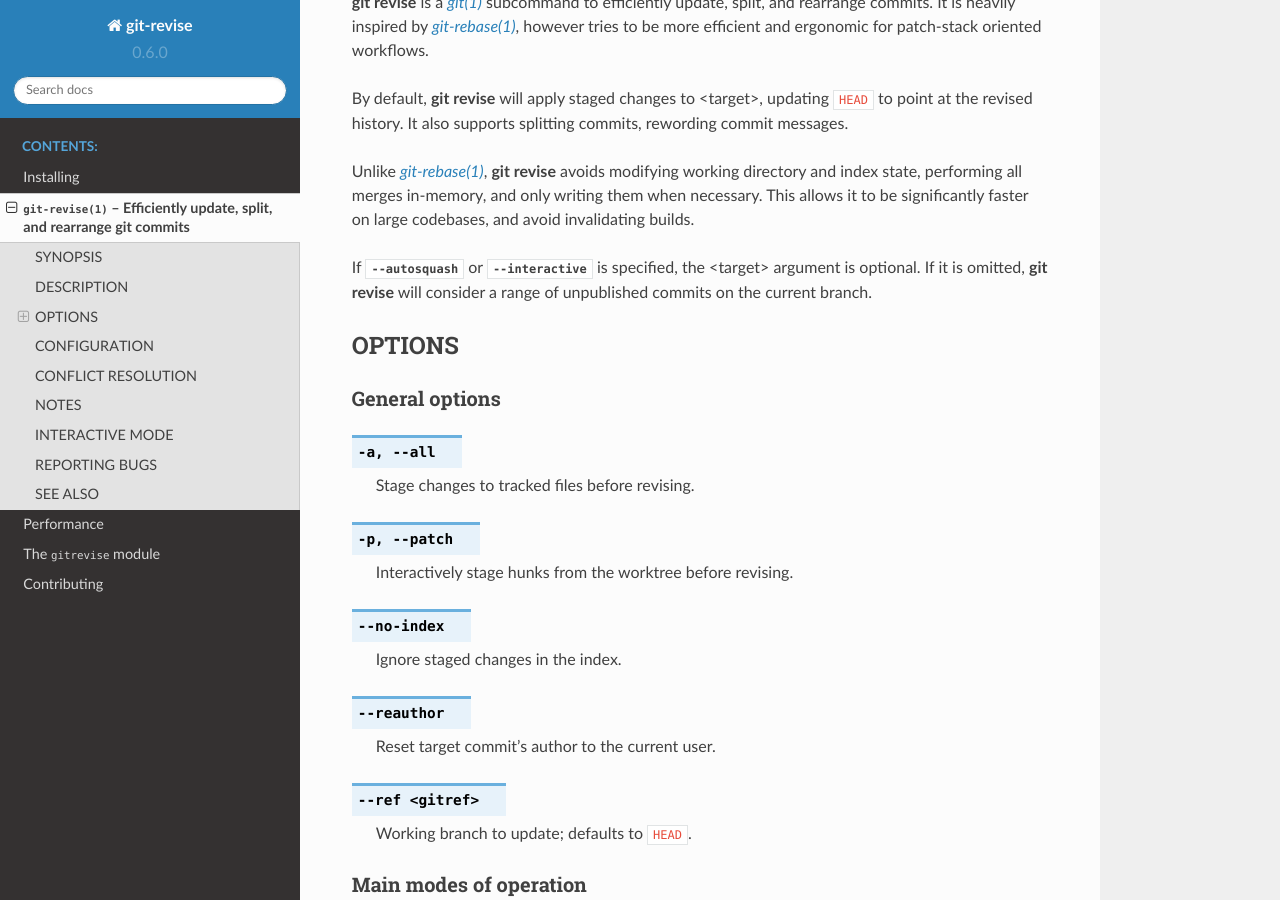
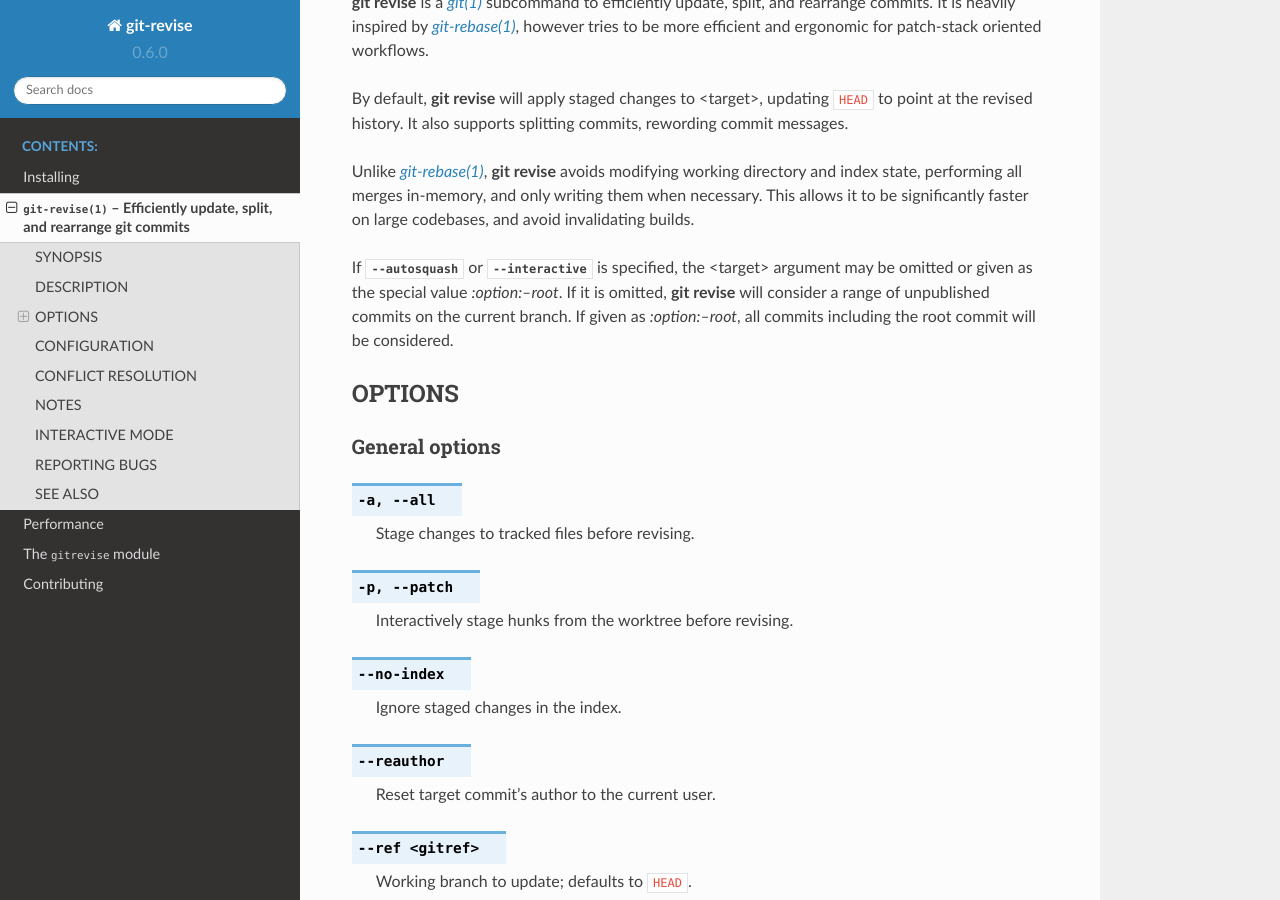
Before and after one commit to mystor/git-revise, a Sphinx documentation site: the page built from docs/man.rst, in a window 1280 px wide and 900 px high, scrolled down 371 px. Built offline with Sphinx 7.4.7 and the Read the Docs theme 2.0.0, drawn with Linux system fonts in a browser that asks for light colours.

Commit message:
doc: --root can be used with --autosquash regardless of --interactive

```diff
--- a/docs/man.rst
+++ b/docs/man.rst
@@ -29,8 +29,10 @@ writing them when necessary. This allows it to be significantly faster on
 large codebases, and avoid invalidating builds.
 
 If :option:`--autosquash` or :option:`--interactive` is specified, the
-<target> argument is optional. If it is omitted, :program:`git revise` will
-consider a range of unpublished commits on the current branch.
+<target> argument may be omitted or given as the special value `:option:--root`.
+If it is omitted, :program:`git revise` will consider a range of unpublished
+commits on the current branch. If given as `:option:--root`, all commits
+including the root commit will be considered.
 
 OPTIONS
 =======
```
Also changed, not shown: CHANGELOG.md (+1 -1 lines), 1 other file.
